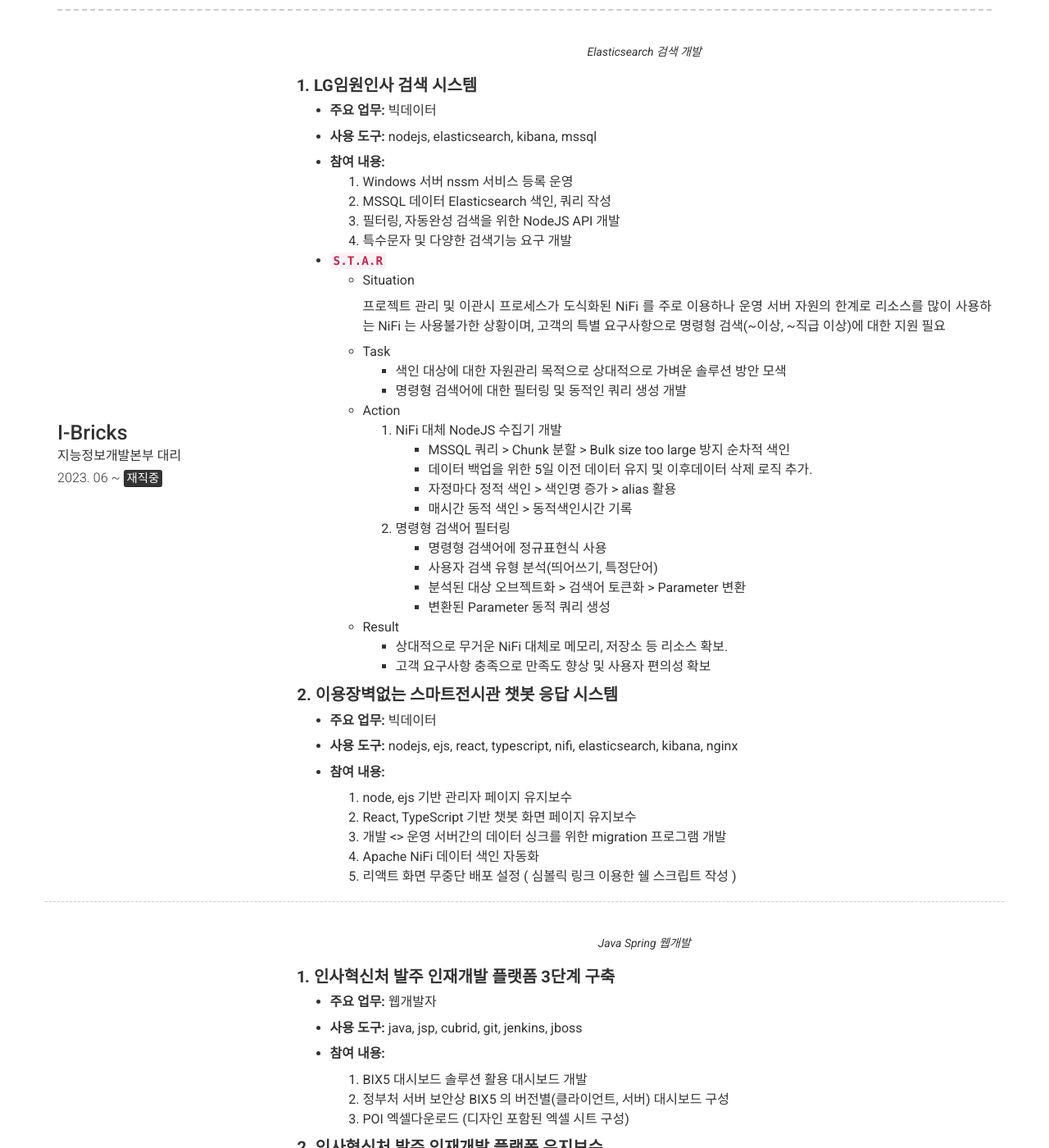
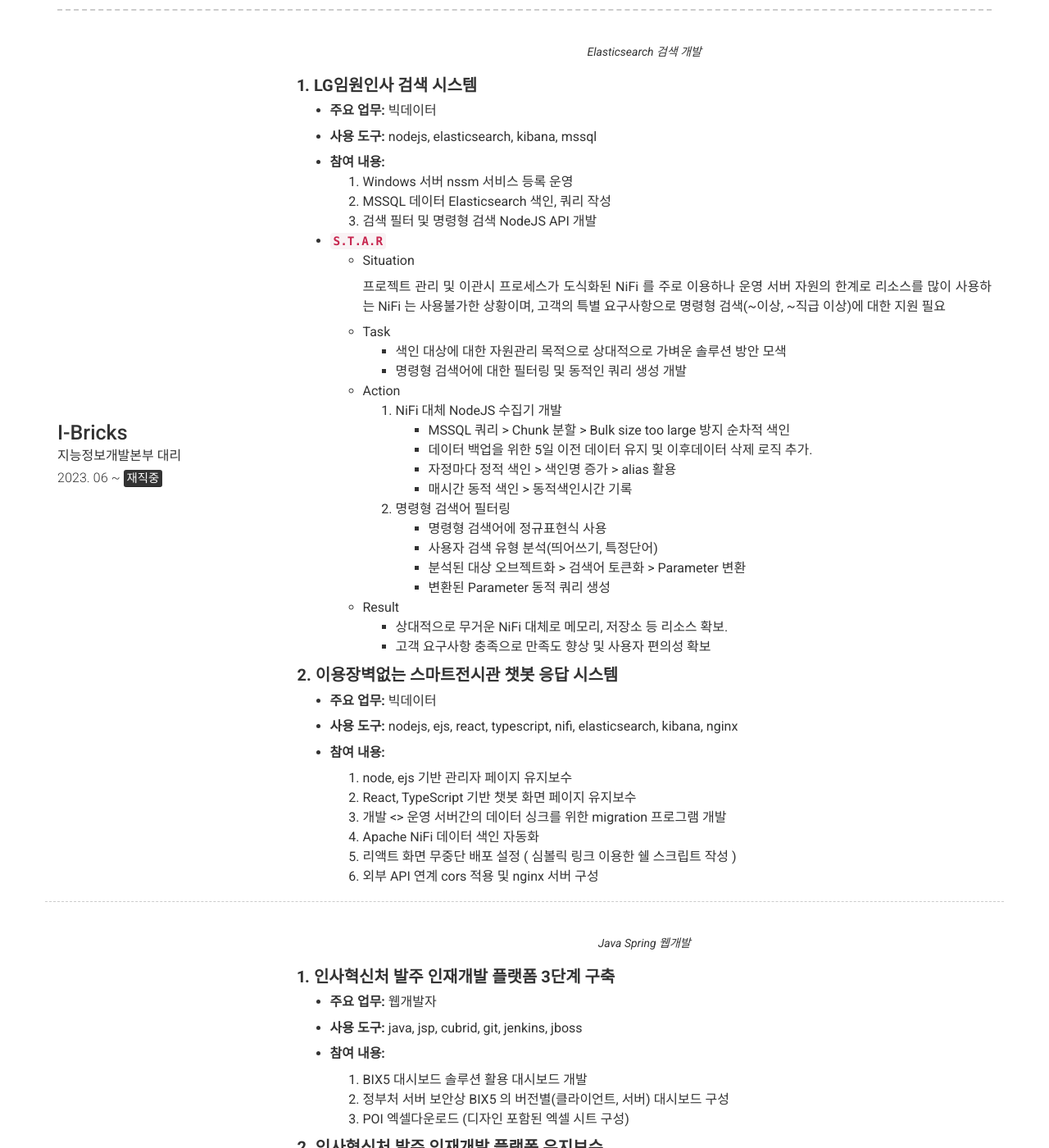
Before and after one commit to sihyeonleee/sihyeonleee.github.io, a Jekyll site: the page built from index.md, in a window 1280 px wide and 1400 px high, scrolled down 1775 px. Shown: the whole window at 82% size. Built offline with Jekyll 4.4.1, drawn with Linux system fonts in a browser that asks for light colours; nearby versions of some CDN libraries.

Commit message:
no message

```diff
--- a/_config.yml
+++ b/_config.yml
@@ -178,8 +178,7 @@ content:
           - **참여 내용:**
             1. Windows 서버 nssm 서비스 등록 운영
             2. MSSQL 데이터 Elasticsearch 색인, 쿼리 작성
-            3. 필터링, 자동완성 검색을 위한 NodeJS API 개발
-            4. 특수문자 및 다양한 검색기능 요구 개발
+            3. 검색 필터 및 명령형 검색 NodeJS API 개발
 
           - **`S.T.A.R`**
             - Situation
@@ -219,7 +218,8 @@ content:
             2. React, TypeScript 기반 챗봇 화면 페이지 유지보수
             3. 개발 <> 운영 서버간의 데이터 싱크를 위한 migration 프로그램 개발
             4. Apache NiFi 데이터 색인 자동화
-            6. 리액트 화면 무중단 배포 설정 ( 심볼릭 링크 이용한 쉘 스크립트 작성 )
+            5. 리액트 화면 무중단 배포 설정 ( 심볼릭 링크 이용한 쉘 스크립트 작성 )
+            6. 외부 API 연계 cors 적용 및 nginx 서버 구성
 
       - layout: left
         border: weak
```
